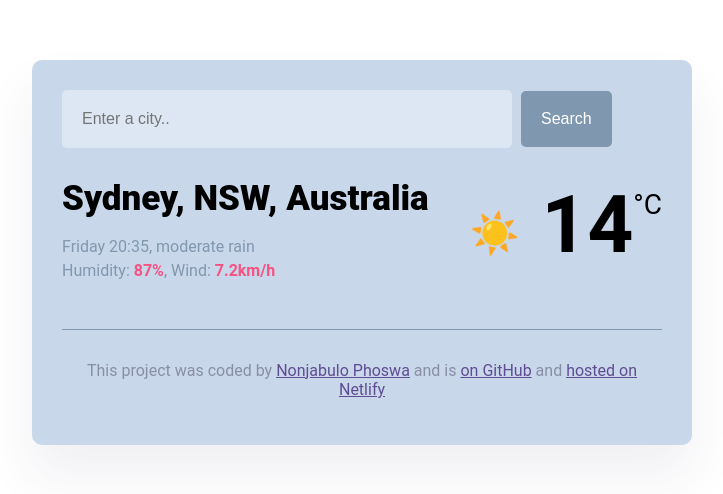
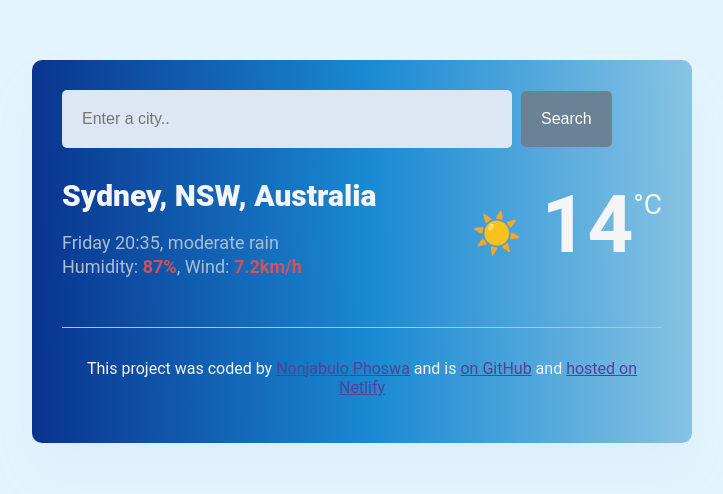
Before and after one commit to Nonjie-Phoswa/Weather-application, a plain HTML site: page index.html in a window 1280 px wide. Shown: the whole page, without its empty margins (278-1001 px from the left). Drawn offline with nearby package versions, Linux system fonts and the light colour scheme.

Commit message:
changed css colors

```diff
--- a/index.html
+++ b/index.html
@@ -8,7 +8,7 @@
     <link rel="stylesheet" href="src/styles.css" />
   </head>
 
-  <body>
+  <body class = "background">
     <div class="app">
       <header>
         <form id="weather-form">
--- a/src/styles.css
+++ b/src/styles.css
@@ -1,11 +1,14 @@
+.background {
+ background: rgba(201, 234, 252, 0.51);
+}
 
 .app {
-  background: rgb(201, 215, 234);
+ background: linear-gradient(89deg, rgb(9, 51, 142) 0.1%, rgb(26, 138, 211) 51.5%, rgb(136, 196, 228) 100.2%);
   max-width: 600px;
   margin: 60px auto;
   padding: 30px;
   border-radius: 10px;
-  box-shadow: 0 30px 50px rgba(65, 50, 100, 0.08);
+  box-shadow: 0 30px 50px rgba(144, 187, 239, 0.08);
   font-family: "Roboto", sans-serif;
 }
 
@@ -25,7 +28,7 @@
 
 .search-button {
   margin-left: 5px;
-  background-color: #8098af;
+  background-color: #6b8195;
   color: white;
   line-height: 1;
 }
@@ -35,29 +38,31 @@ main {
 }
 
 .current-city {
-  font-size: 35px;
+  font-size: 30px;
   font-weight: 900;
   margin: 0;
+  color: whitesmoke;
 }
 
 .current-details {
-  color: #8098af;
-  font-size: 16px;
+  color: #a9bfd3;
+  font-size: 18px;
   font-weight: 400;
   line-height: 24px;
 }
 
 .current-details strong {
-  color: #f65282;
+  color: #d2525a;
 }
 
 .current-weather {
   display: flex;
   justify-content: space-between;
+  color: whitesmoke;
 }
 
 .current-temp {
-  font-size: 48px;
+  font-size: 40px;
 }
 .current-icon {
   position: relative;
@@ -78,12 +83,12 @@ main {
 }
 
 footer {
-  border-top: 1px solid #8098af;
+  border-top: 1px solid #abc5dd;
   text-align: center;
   padding-top: 15px;
-  color: rgba(39, 33, 66, 0.4);
+  color:whitesmoke;
 }
 
 a {
-  color: #604c93;
+  color: #573f95;
 }
```
